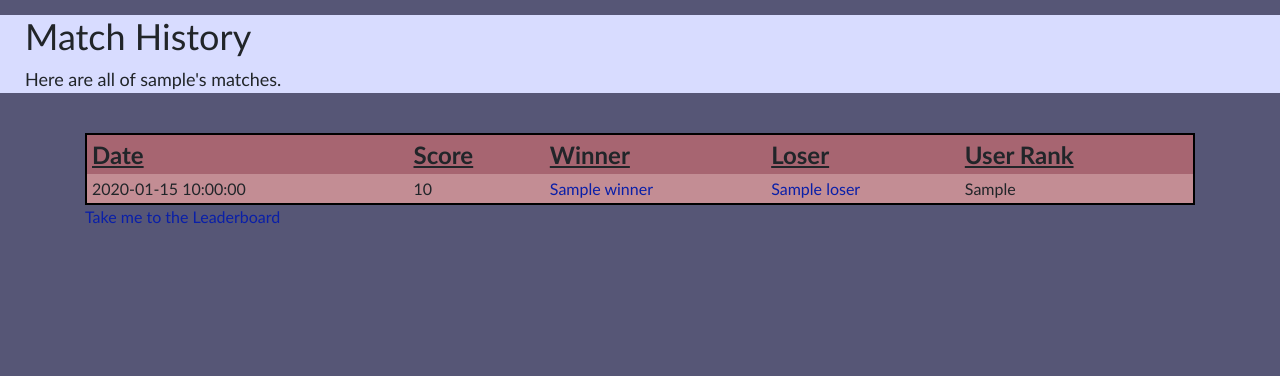
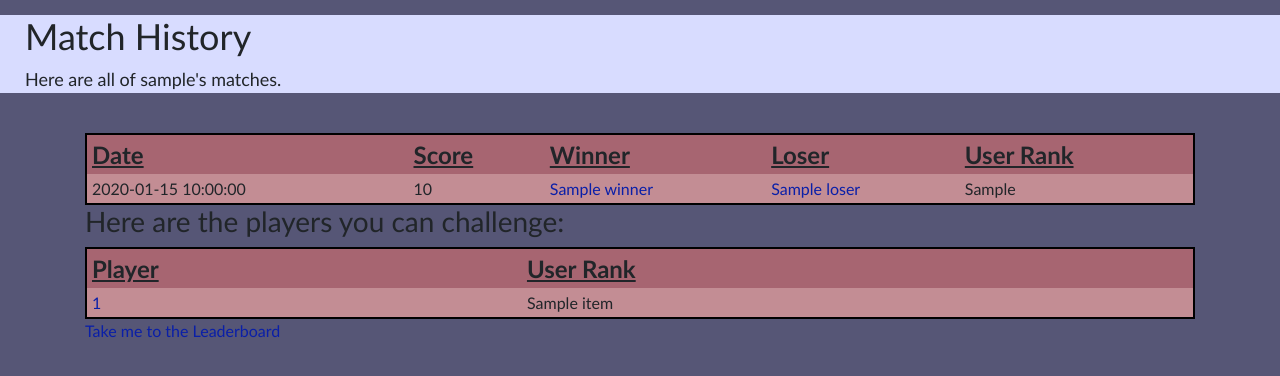
Before and after one commit to kiwidamien/pingpongslam, a Flask app: template Flask/templates/raw_matches.html in a window 1280 px wide. Shown: the top 376 px of the page. Run offline with Flask 2, Linux system fonts and the light colour scheme; the template is opened without the code that fills it: most values are stand-ins (such as "Sample title", 1, 10 or a date in 2020); some libraries are stand-ins or nearby versions.

Commit message:
Added challenges table

```diff
--- a/Flask/app.py
+++ b/Flask/app.py
@@ -41,7 +41,8 @@ def get_leaderboard_take_n(n):
 @app.route('/username/<username>/')
 def get_matches(username):
     matches = get_user_history(username)
-    return render_template('raw_matches.html', matches=matches, username=username)
+    challenges = you_can_challenge(username)
+    return render_template('raw_matches.html', matches=matches, username=username, challenges=challenges)
 
 
 # Get most n recent matches for given user
@@ -56,7 +57,8 @@ def get_recent_matches_api(username, n):
 def get_recent_matches(username, n):
     n = int(n)
     matches = get_user_history(username)[:n]
-    return render_template('raw_matches.html', matches=matches, username=username)
+    challenges = you_can_challenge(username)
+    return render_template('raw_matches.html', matches=matches, username=username, challenges=challenges)
 
 #  Get list of people to challenge
 @app.route('/api/<username>/can_challenge/')
--- a/Flask/static/css/style.css
+++ b/Flask/static/css/style.css
@@ -3,7 +3,11 @@ body{
   font-family: 'Calibri';
 }
 
-#leader, #matches{
+#leader{
+    background-color: #A76571;
+}
+
+.matches{
     background-color: #A76571;
 }
 
--- a/Flask/templates/raw_matches.html
+++ b/Flask/templates/raw_matches.html
@@ -43,10 +43,30 @@
             <td colspan="5">You've played no matches</td>
           </tr>
         {% endif %}
-    </div>
+        </table>
 
-</table>
-  <a href={{url_for('get_leaderboard')}}>Take me to the Leaderboard</a>
+
+    <h3>Here are the players you can challenge:</h3>
+
+    <table class="matches" id="challenges" cellpadding="5">
+        <tr align="left">
+            <th>Player</th>
+            <th>User Rank</th>
+        </tr>
+
+              {% for item in challenges %}
+                <tr align="left">
+                    <td> <a href="{{url_for('get_matches', username=item[0])}}">{{item[0]}}</a></td>
+                    <td>{{item[1]}}</td>
+                </tr>
+              {% endfor %}
+            </table>
+
+        <a href={{url_for('get_leaderboard')}}>Take me to the Leaderboard</a>
+
+        </div>
+
+
 
 </body>
 </html>
```
Also changed, not shown: Flask/can_challenge.py (+6 -2 lines).
